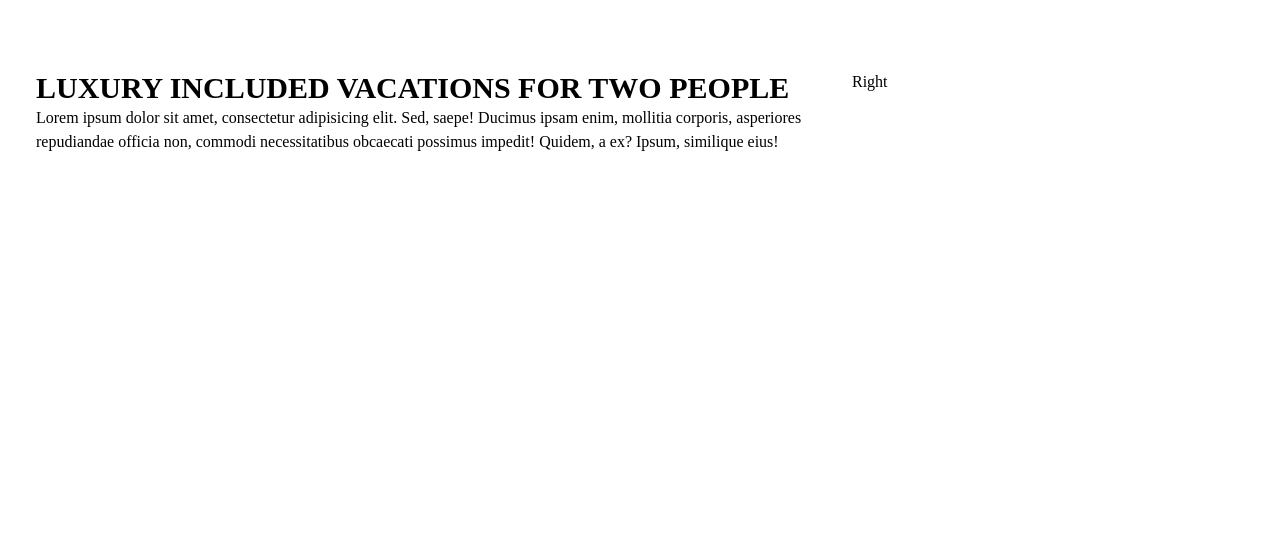
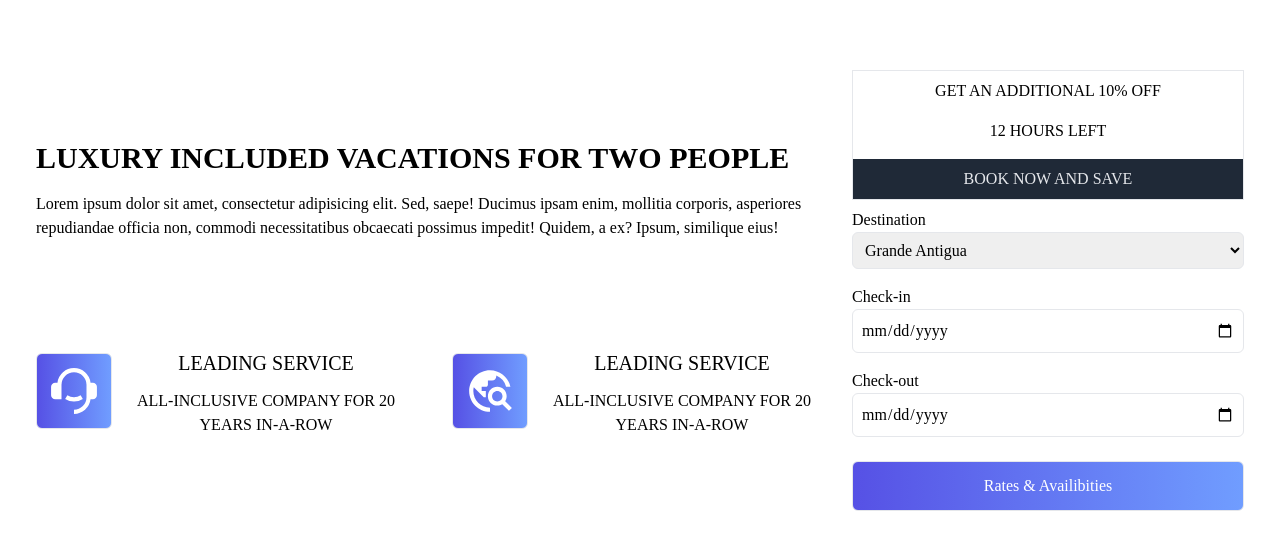
Before and after one commit to ElJefe111944/react-project-beaches, a React (Create React App) app: page / in a window 1280 px wide. Shown: the part 1536-2085 px from the top of the page. Before the commit the page ends 1786 px from the top, so only its background shows below. Built offline with nearby package versions, Linux system fonts and the light colour scheme.

Commit message:
Styling added to search component

```diff
--- a/src/components/Search.jsx
+++ b/src/components/Search.jsx
@@ -9,13 +9,57 @@ const Search = () => {
           <div className='lg:col-span-2 flex flex-col justify-evenly'>
               <div>
                   <h2 className='uppercase'>Luxury included vacations for two people</h2>
-                  <p>Lorem ipsum dolor sit amet, consectetur adipisicing elit. Sed, saepe! Ducimus ipsam enim, mollitia corporis, asperiores repudiandae officia non, commodi necessitatibus obcaecati possimus impedit! Quidem, a ex? Ipsum, similique eius!</p>
+                  <p className='py-4'>Lorem ipsum dolor sit amet, consectetur adipisicing elit. Sed, saepe! Ducimus ipsam enim, mollitia corporis, asperiores repudiandae officia non, commodi necessitatibus obcaecati possimus impedit! Quidem, a ex? Ipsum, similique eius!</p>
               </div>
               <div className='grid sm:grid-cols-2 gap-8 py-4'>
-
+                <div className='flex flex-col lg:flex-row items-center text-center'>
+                    <button>
+                        <RiCustomerService2Fill size={50} />
+                    </button>
+                    <div>
+                        <h3 className='uppercase py-2'>Leading Service</h3>
+                        <p className='uppercase py-1'>All-Inclusive company for 20 years in-a-row</p>
+                    </div>
+                </div>
+                <div className='flex flex-col lg:flex-row items-center text-center'>
+                    <button>
+                        <MdOutlineTravelExplore size={50} />
+                    </button>
+                    <div>
+                        <h3 className='uppercase py-2'>Leading Service</h3>
+                        <p className='uppercase py-1'>All-Inclusive company for 20 years in-a-row</p>
+                    </div>
+                </div>
               </div>
           </div>
-          <div>Right</div>
+          {/* Form */}
+          <div>
+            <div className='border text-center'>
+                <p className='uppercase pt-2'>Get an additional 10% off</p>
+                <p className='uppercase py-4'>12 hours left</p>
+                <p className='uppercase bg-gray-800 text-gray-200 py-2'>Book now and save</p>
+            </div>
+            <form className='w-full'>
+                <div className='flex flex-col my-2'>
+                    <label htmlFor="destination">Destination</label>
+                    <select className='border rounded-md p-2' name="destination" id="destination">
+                        <option value="/">Grande Antigua</option>
+                        <option value="/">Key West</option>
+                        <option value="/">Maldives</option>
+                        <option value="/">Cozumel</option>
+                    </select>
+                </div>
+                <div className='flex flex-col my-4'>
+                    <label htmlFor="check-in">Check-in</label>
+                    <input className='border rounded-md p-2' type="date" />
+                </div>
+                <div className='flex flex-col my-2'>
+                    <label htmlFor="check-out">Check-out</label>
+                    <input className='border rounded-md p-2' type="date" />
+                </div>
+                <button className='w-full my-4'>Rates & Availibities</button>
+            </form>
+          </div>
       </div>
   )
 }
```
